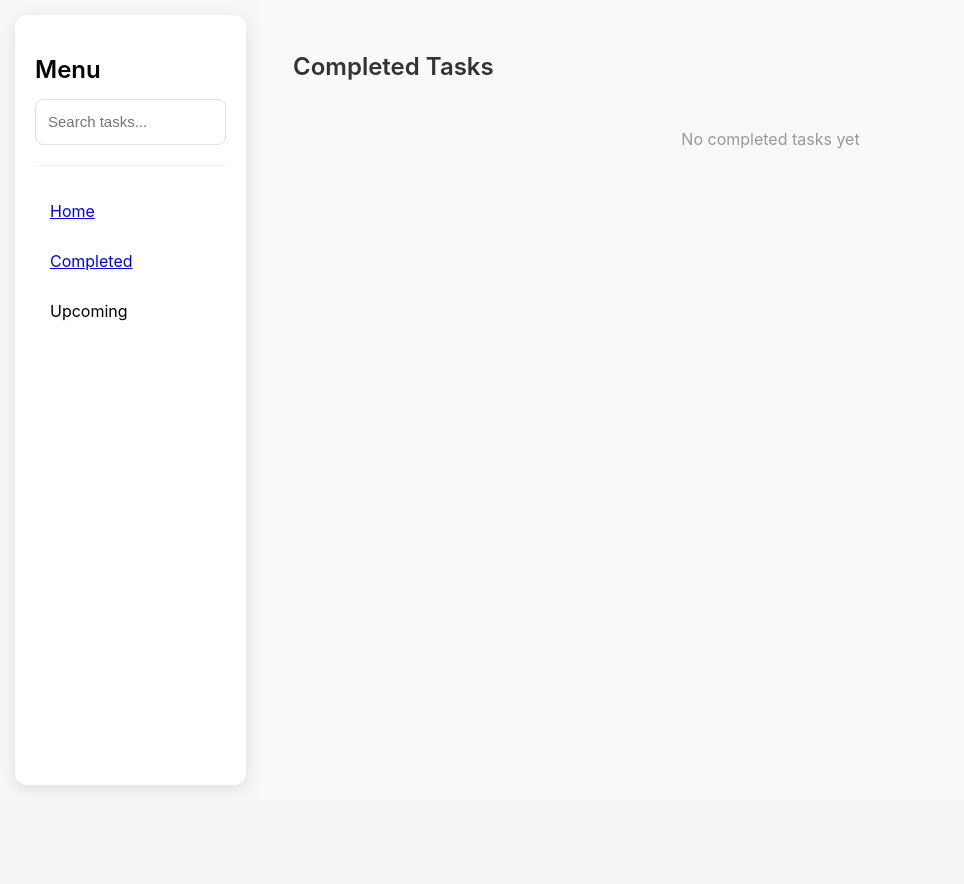
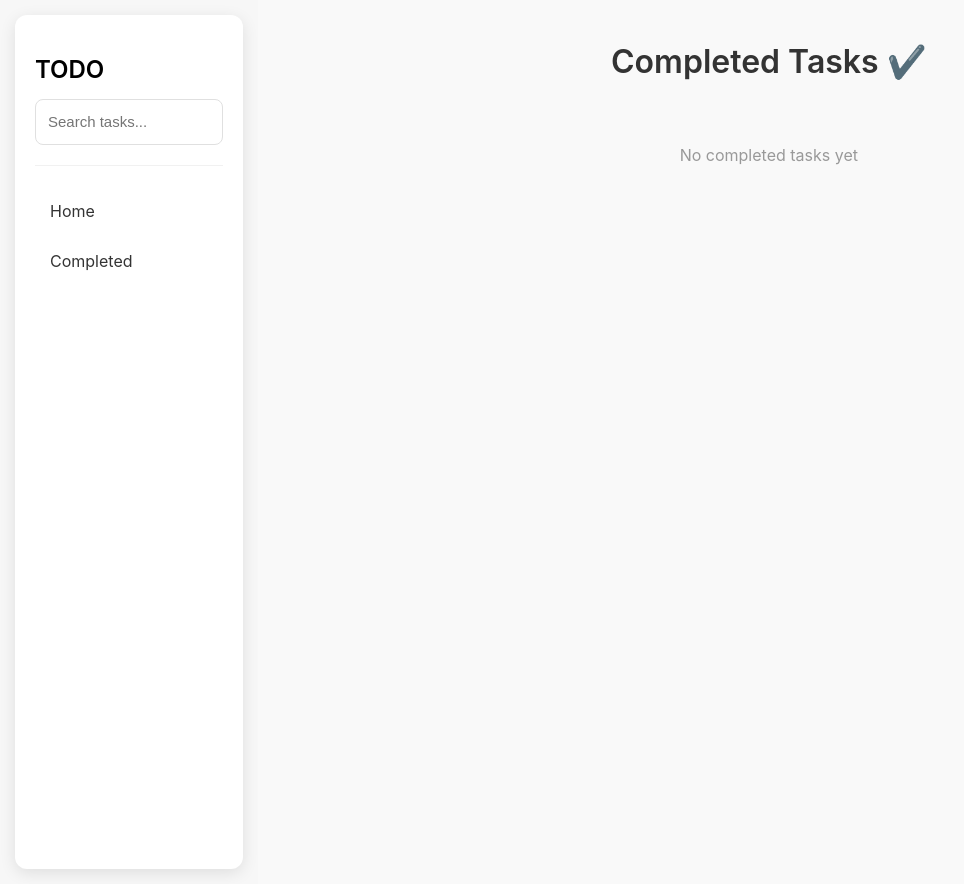
Before and after one commit to chloeenn/todo-list, a React (Create React App) app: page /completed in a window 1280 px wide. Shown: the whole page, without its empty margins (0-964 px from the left). Before the commit the page ends 800 px from the top, so only its background shows below. Built offline with nearby package versions, Linux system fonts and the light colour scheme.

Commit message:
Add some UI

```diff
--- a/src/components/Sidebar/index.tsx
+++ b/src/components/Sidebar/index.tsx
@@ -6,7 +6,7 @@ import * as Styled from "./styles";
 const Sidebar: React.FC = () => {
     return (
         <Styled.SidebarContainer>
-            <Styled.Title>Menu</Styled.Title>
+            <Styled.Title>TODO</Styled.Title>
             <SearchBar />
             <Styled.Separator />
             <Styled.SectionTitle>
@@ -15,7 +15,6 @@ const Sidebar: React.FC = () => {
             <Styled.SectionTitle>
                 <Link to={"/completed"}>Completed</Link>
             </Styled.SectionTitle>
-            <Styled.SectionTitle>Upcoming</Styled.SectionTitle>
         </Styled.SidebarContainer>
     );
 };
--- a/src/components/Sidebar/styles.ts
+++ b/src/components/Sidebar/styles.ts
@@ -22,7 +22,7 @@ export const Title = styled.h2`
 export const SectionTitle = styled.a`
   font-size: 16px;
   font-weight: 400;
-  color: black;
+  color: #333;
   margin: 5px 0;
   cursor: pointer;
   padding: 10px 15px;
@@ -31,13 +31,21 @@ export const SectionTitle = styled.a`
   justify-content: space-between;
   border-radius: 10px;
   text-decoration: none;
+
   &:hover {
-    border-radius: 10px;
-    background-color:#D3D3D3;
+    background-color: #D3D3D3;
     transition: 0.3s ease-out;
   }
+
+  & > a {
+    color: inherit;
+    text-decoration: none;
+    width: 100%;
+    display: flex;
+    align-items: center;
+    justify-content: space-between;
+  }
 `;
-
 export const Separator = styled.hr`
   border: 0;
   border-top: 1px solid #f1f1f1;
--- a/src/pages/CompletedTask/index.tsx
+++ b/src/pages/CompletedTask/index.tsx
@@ -1,14 +1,19 @@
 import React from "react";
 import TaskItem from "../../components/TaskItem";
 import * as Styled from "./styles";
+import {MainContainer, TextContainer, TextHeading } from "../Home/styles";
 import { useTasks } from "../../context/TaskContext";
 
 const Completed: React.FC = () => {
     const { completedTasks } = useTasks();
 
     return (
-    <Styled.CompletedContainer>
-      <Styled.SectionTitle>Completed Tasks</Styled.SectionTitle>
+        <MainContainer>
+            <TextContainer>
+                <TextHeading>
+                    Completed Tasks ✔️
+                </TextHeading>
+            </TextContainer>
             {completedTasks.length > 0 ? (
                 <Styled.TaskList>
                     {completedTasks.map((task) => (
@@ -18,7 +23,7 @@ const Completed: React.FC = () => {
             ) : (
                 <Styled.NoTasksMessage>No completed tasks yet</Styled.NoTasksMessage>
             )}
-    </Styled.CompletedContainer>
+        </MainContainer>
     );
 };
 
--- a/src/pages/CompletedTask/styles.ts
+++ b/src/pages/CompletedTask/styles.ts
@@ -1,18 +1,19 @@
 import styled from "styled-components";
 
 export const CompletedContainer = styled.div`
+  width: 100%;
   display: flex;
   flex-direction: column;
+  min-height: 100vh;
+  background-color: #f9f9f9;
   padding: 32px;
-  width: 100%;
-  background-color: #f9f9f9;
 `;
 
-export const SectionTitle = styled.h2`
-  font-size: 24px;
+export const SectionTitle = styled.h1`
+  font-size: 32px;
   font-weight: 600;
-  margin-bottom: 16px;
   color: #333;
+  margin: 0;
 `;
 
 export const TaskList = styled.ul`
--- a/src/pages/home/index.tsx
+++ b/src/pages/home/index.tsx
@@ -19,12 +19,12 @@ const Home: React.FC = () => {
     else greeting = "Good Evening"
     return (
         <Styled.MainContainer>
-            <Styled.GreetingContainer>
-                <Styled.Greeting>
+            <Styled.TextContainer>
+                <Styled.TextHeading>
                     {greeting} ! 👋
-                </Styled.Greeting>
+                </Styled.TextHeading>
                 <Styled.DateText>Today, {formattedDate}</Styled.DateText>
-            </Styled.GreetingContainer>
+            </Styled.TextContainer>
             <CreateTask />
             <TaskList />
         </Styled.MainContainer>
--- a/src/pages/home/styles.ts
+++ b/src/pages/home/styles.ts
@@ -10,12 +10,12 @@ export const MainContainer = styled.div`
   padding: 42px;
 `;
 
-export const GreetingContainer = styled.div`
+export const TextContainer = styled.div`
   text-align: center;
   margin-bottom: 32px;
 `;
 
-export const Greeting = styled.h1`
+export const TextHeading = styled.h1`
   font-size: 32px;
   font-weight: 600;
   color: #333;
```
Lines whose indentation alone changed are shown as unchanged.
